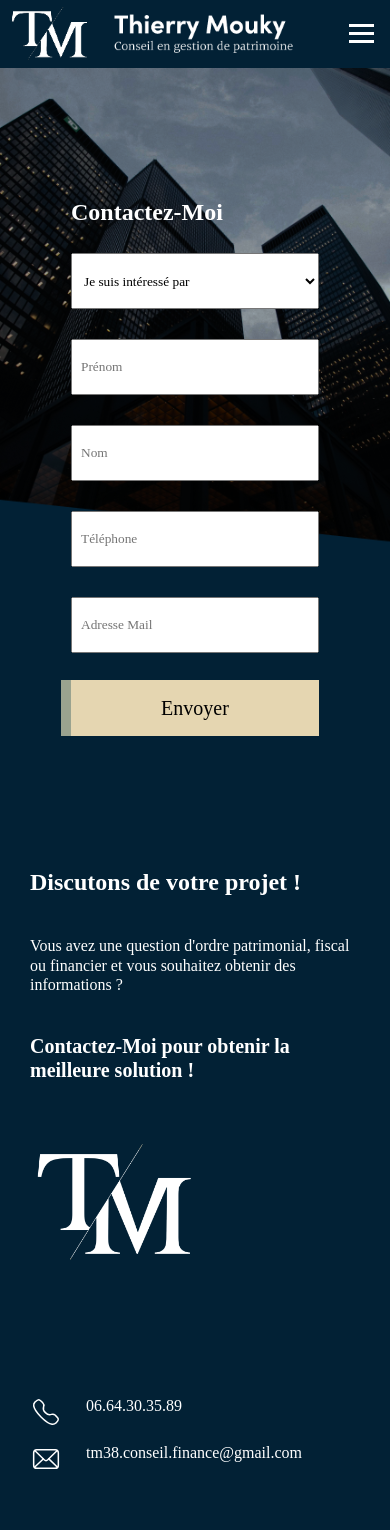
After one commit to HyTaXx/BAP, a PHP site: page /contact.php in a window 390 px wide. The commit adds this page. Run offline with PHP 8.4, Linux system fonts and the light colour scheme; some libraries are stand-ins or nearby versions; some web fonts are replaced.

Commit message:
:lipstick: responsive contact

```diff
--- /dev/null
+++ b/contact.php
@@ -0,0 +1,81 @@
+<!DOCTYPE html>
+<html lang="fr">
+<head>
+    <meta charset="UTF-8">
+    <meta http-equiv="X-UA-Compatible" content="IE=edge">
+    <meta name="viewport" content="width=device-width, initial-scale=1.0">
+    <title>Contact</title>
+    <link rel="stylesheet" href="style.css">
+    <link rel="stylesheet" href="https://use.typekit.net/ydu5xlm.css">
+</head>
+<body id="body-contact">
+    <header>
+        <img id="logo" src="img/logo.png" alt="">
+        <div id="header_text">
+            <ul>
+                <a href="#services">Services</a>
+                <a href="#propos">A propos</a>
+            </ul>
+            <div id="contactez">
+                <a style="color:black" href="index.html">Retour à l'accueil</a>
+            </div>
+        </div>
+        <div class="hamburger">
+            <span class="bar"></span>
+            <span class="bar"></span>
+            <span class="bar"></span>
+        </div>
+    </header>
+    <section class="stock-form-info">
+        <div class="stock-infos">
+            <div class="haut-infos">
+                <h2 id="titre-infos">Discutons de votre projet !</h2>
+                <p id="texte-infos">Vous avez une question d'ordre patrimonial, fiscal ou financier et vous souhaitez obtenir des informations ?</p>
+                <h2 id="titre-infos2">Contactez-Moi pour obtenir la meilleure solution !</h2>
+            </div>
+            <div class="logo-enbas">
+                <img src="img/logo2.png" alt="logo" width="50%">
+            </div>
+            <div class="bas-infos">
+                <div class="top-gap">
+                    <div class="flex-row  font-swag">
+                        <img src="img/phone.svg" alt="">
+                        <p>06.64.30.35.89</p>
+                    </div>
+                    <div class="flex-row  font-swag">
+                        <img src="img/envelope.svg" alt="">
+                        <p>tm38.conseil.finance@gmail.com</p>
+                    </div>
+                    <div class="flex-row" style="margin-top: 10px;">
+                        <iconify-icon icon="bi:linkedin" style="color: white;" width="32"></iconify-icon>
+                        <iconify-icon icon="bi:instagram" style="color: white;" width="32"></iconify-icon>
+                        <iconify-icon icon="bi:facebook" style="color: white;" width="32"></iconify-icon>
+                    </div>
+                </div>
+            </div>
+        </div>
+        <div class="stock-form">
+            <div class="form-flex">
+                <h2 id="titre-form">Contactez-Moi</h2>
+                <form action="">
+                    <select name="interet" id="">
+                        <option value="">Je suis intéressé par</option>
+                        <option value="">a</option>
+                        <option value="">b</option>
+                        <option value="">c</option>
+                    </select>
+
+                    <input type="text" placeholder="Prénom">
+                    <input type="text" placeholder="Nom">
+                    <input type="text" placeholder="Téléphone">
+                    <input type="email" placeholder="Adresse Mail">
+
+                </form>
+                <button class="button-form">Envoyer</button>
+            </div>
+        </div>
+    </section>
+    <script src="burger.js"></script>
+    <script src="https://code.iconify.design/iconify-icon/1.0.2/iconify-icon.min.js"></script>
+</body>
+</html>
--- a/style.css
+++ b/style.css
@@ -10,6 +10,7 @@
 body{
     background-color: #E5E5D6;
     line-height: 1.2;
+    height: 100vh;
 }
 
 .mes-services{
@@ -182,7 +183,6 @@ header{
     display: flex;
     align-items: center;
     height: 8vh;
-    width: 100vw;
     background-color: #022135;
     font-size: 20px;
     font-family: 'sofia-pro';
@@ -368,6 +368,8 @@ p{
     background-color: var(--light-button-color);
     color: var(--black-text-color);
     box-shadow: -8px  0 var(--light-shadow-color);
+    font-family: "sofia-pro";
+    font-weight: bold;
 }
 
 .logo-footer{
@@ -429,8 +431,9 @@ p{
 .stock-form{
     position: relative;
     height: 670px;
-    width:570px;
+    width:90%;
     padding: 30px;
+    max-width: 570px;
 }
 
 .stock-infos{
@@ -453,7 +456,6 @@ p{
     color: white;
     padding: 30px;
     height: 55%;
-    background-color: #022135;
     clip-path: polygon(0 0, 100% 10%, 100% 100%, 0% 100%);
 }
 
@@ -593,6 +595,28 @@ form{
       #contactez{
         width: 100%;
       }
+
+      .stock-form-info{
+        flex-direction: column-reverse;
+        justify-content: center ;
+      }
+
+      .stock-form{
+        margin: auto;
+      }
+
+      .stock-infos{
+        width: 100vw;
+        background-color: #022135;
+        clip-path: polygon(0 0, 100% 10%, 100% 100%, 0% 100%);
+        max-width: none;
+        padding-top: 100px;
+      }
+
+      #body-contact{
+        background-image: url("img/Background\ ContactPage\ Responsive.png");
+        background-size: cover;
+    }
 }
 
 .logo-enbas{
@@ -600,7 +624,16 @@ form{
     display: none;
 }
 
+@media(max-width:660px){
+}
+
+
+
 @media(max-width:410px){
+
+    body{
+        background-color: #022135;
+    }
 
     #logo{
         margin-left: 10px;
@@ -611,11 +644,6 @@ form{
     }
 
     #header_text{
-    }
-
-    #body-contact{
-        background-image: url("img/Background\ ContactPage\ Responsive.png");
-        background-size: cover;
     }
 
     .stock-form-info{
@@ -629,4 +657,14 @@ form{
     .logo-enbas{
         display: block;
     }
+
+    .bas-infos{
+        clip-path: none;
+        background-color: #022135;
+    }
+
+    .stock-infos{
+        clip-path: none;
+        padding-top: 0;
+    }
 }
```
Also changed, not shown: index.html (+5 -5 lines).
